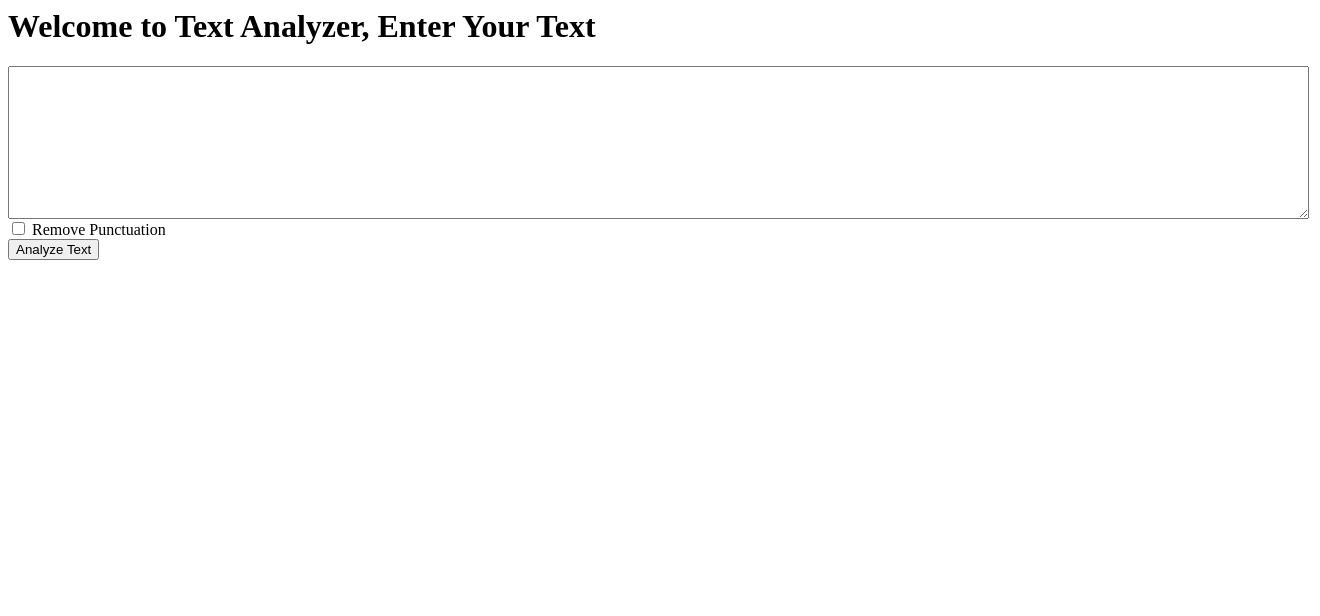
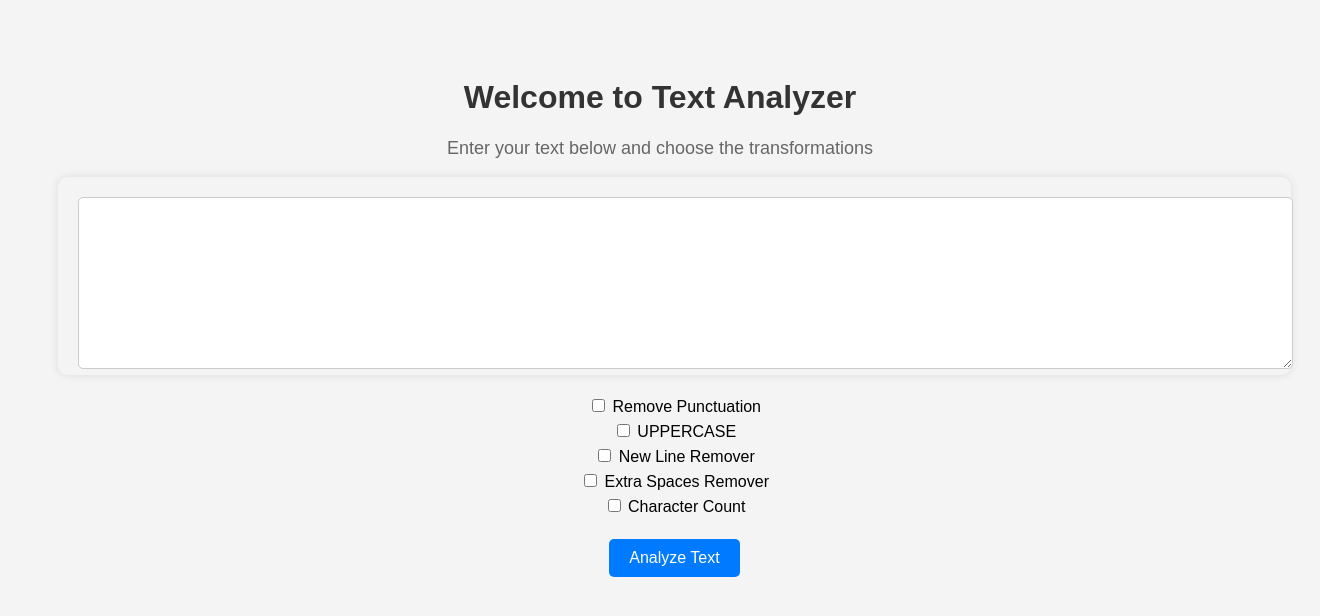
Before and after one commit to MASOOM-BIT/DjangoProjects, a Django app: page / in a window 1320 px wide. Shown: the top 616 px of the page. Run offline with Django 5.2, Linux system fonts and the light colour scheme.

Commit message:
Revamp index.html with enhanced styling and additional transformation options for text analysis

```diff
--- a/mysite/templates/index.html
+++ b/mysite/templates/index.html
@@ -1,13 +1,38 @@
-<html>
-    <head>
-        <title>My Site</title>
-    </head>
-    <body>
-        <h1>Welcome to Text Analyzer, Enter Your Text</h1>
-<form action="/Analyize" method="get">
-    <textarea name="text" style="width: 1301px; height: 153px;"></textarea>
-    <br>
-    <input type="checkbox" name="removepunc"> Remove Punctuation<br>
-    <button type="submit">Analyze Text</button>
-</form>
+<!DOCTYPE html>
+<html lang="en">
+<head>
+    <meta charset="UTF-8">
+    <meta name="viewport" content="width=device-width, initial-scale=1.0">
+    <title>Text Analyzer</title>
+</head>
+<body style="font-family: Arial, sans-serif; background-color: #f4f4f4; text-align: center; padding: 50px;">
+
+    <h1 style="color: #333;">Welcome to Text Analyzer</h1>
+    <p style="font-size: 18px; color: #666;">Enter your text below and choose the transformations</p>
+
+    <form action="/Analyize" method="get" style="width: 1193px; height: 158px; padding: 20px; border-radius: 10px; box-shadow: 0px 0px 10px rgba(0, 0, 0, 0.1); display: inline-block;">
+        <textarea name="text" style="width: 100%; height: 150px; padding: 10px; font-size: 16px; border: 1px solid #ccc; border-radius: 5px;"></textarea>
+        <br><br>
+
+        <label style="display: block; margin: 5px 0;">
+            <input type="checkbox" name="removepunc"> Remove Punctuation
+        </label>
+        <label style="display: block; margin: 5px 0;">
+            <input type="checkbox" name="fullcaps"> UPPERCASE
+        </label>
+        <label style="display: block; margin: 5px 0;">
+            <input type="checkbox" name="newlineremover"> New Line Remover
+        </label>
+        <label style="display: block; margin: 5px 0;">
+            <input type="checkbox" name="extraspaceremover"> Extra Spaces Remover
+        </label>
+        <label style="display: block; margin: 5px 0;">
+            <input type="checkbox" name="charcount"> Character Count
+        </label>
+        <br>
+
+        <button type="submit" style="background-color: #007bff; color: white; border: none; padding: 10px 20px; font-size: 16px; cursor: pointer; border-radius: 5px;">Analyze Text</button>
+    </form>
+
 </body>
+</html>
```
